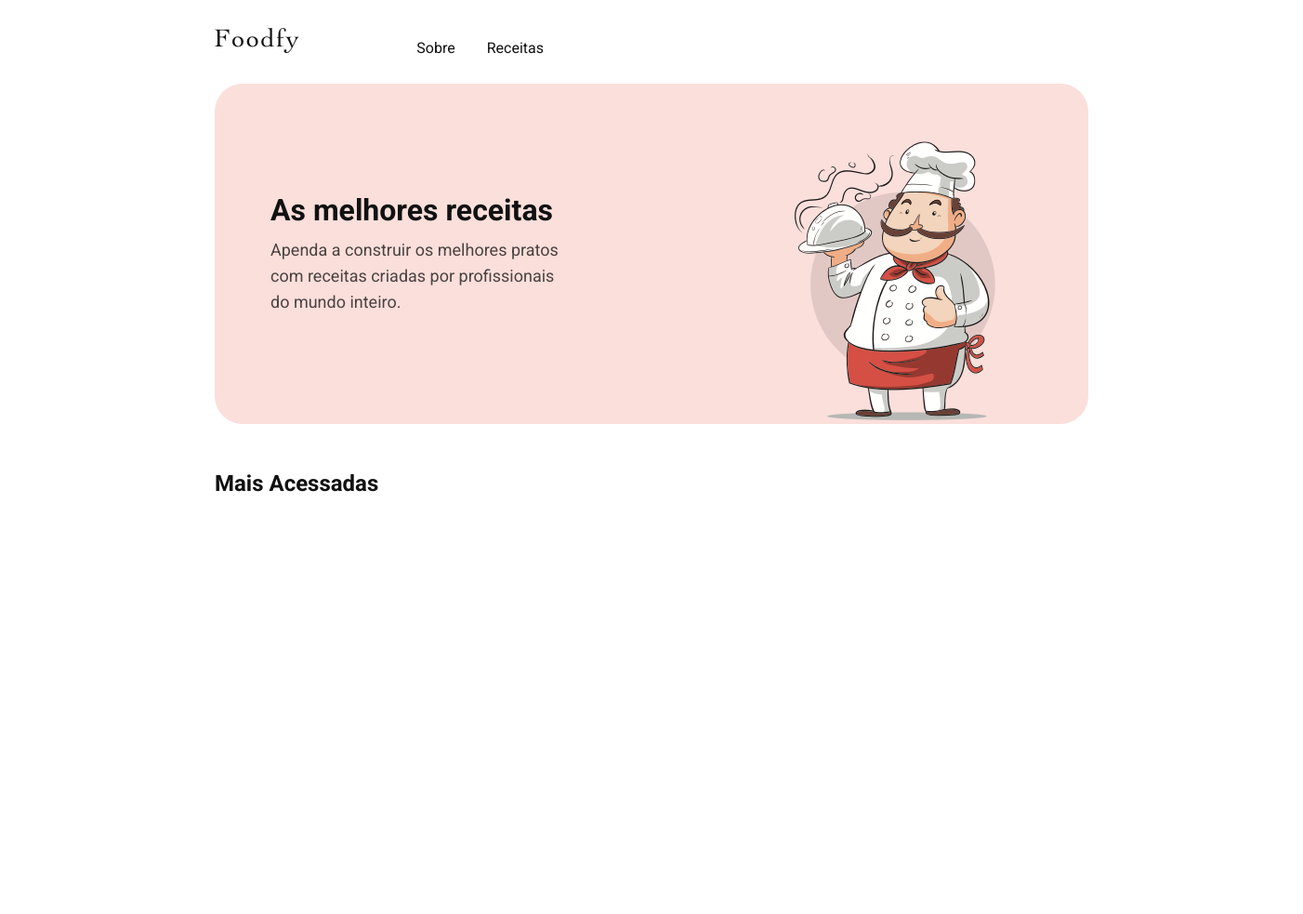
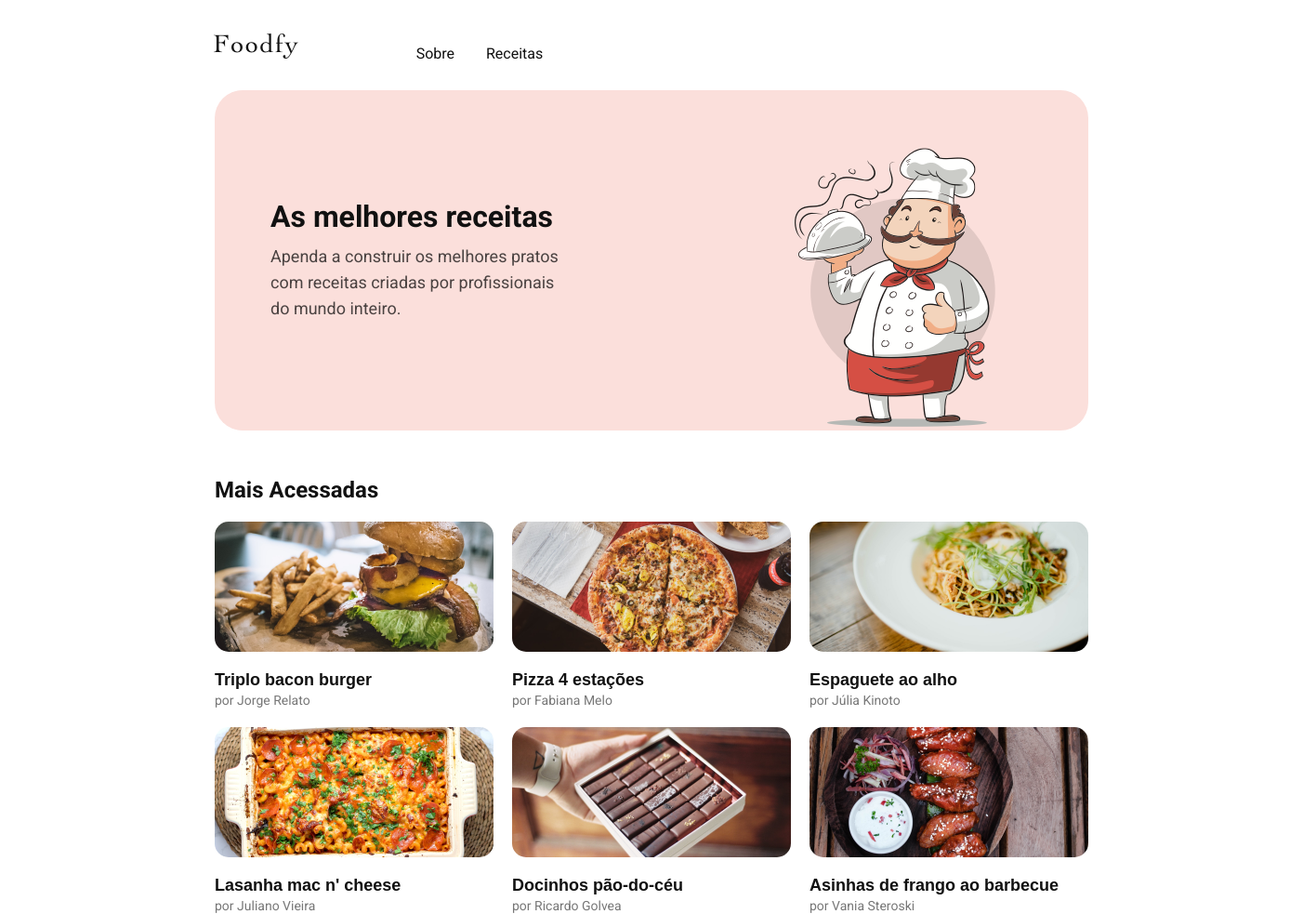
Before and after one commit to brenicio/foodfy, a plain HTML site: page index.html in a window 1280 px wide. Shown: the whole page at 93% size, 1402 px wide, since content can reach past the window. Before the commit the page ends 922 px from the top, so only its background shows below. Drawn offline with Linux system fonts and the light colour scheme.

Commit message:
Ajuste dos cards

```diff
--- a/css/style.css
+++ b/css/style.css
@@ -1,5 +1,4 @@
-@import url('https://fonts.googleapis.com/css2?family=Roboto&display=swap');
-@import url('https://fonts.googleapis.com/css2?family=Roboto:wght@700&display=swap');
+@import url('https://fonts.googleapis.com/css2?family=Roboto:wght@400;700&display=swap');
 
 
 
@@ -13,16 +12,23 @@ body {
     font-family: 'Roboto', sans-serif;
 }
 
+div.wrapper {
+    display: grid;
+    grid-template-columns: 1fr;
+    grid-template-rows: auto auto auto;
+    justify-items: center;
+}
+
+/**HEADER**/
 
 header {
-padding: 30px;
-margin: 0px 231px 30px 231px;
-position: relative;
+    padding: 36.1px 0 30px 0;
+    justify-self: stretch;
 }
 
 header div.links {
-    position: absolute;
-    left: 0px;
+    text-align: center;
+    margin: 0 557.4px 0 0;
 }
 
 header div.links a.page {
@@ -37,12 +43,12 @@ header div.links a img {
     margin: 0px 122.4px 0px 0px;
 }
 
-/***CONTENT***/
+/***MAIN CONTENT***/
 
 main div.content {
     margin: 0px 231px 0px 231px;
     display: grid;
-    grid-template-rows: 1fr 1fr;
+    grid-template-rows: auto;
 }
 
 main div.content div.title {
@@ -89,4 +95,37 @@ main div.mostViewed h1 {
     font-weight: bold;
     font-size: 24px;
     color: #111111;
+    padding-bottom: 20px;
 }
+
+main div.mostViewed div.cards {
+    display: grid;
+    grid-template-columns: 1fr 1fr 1fr;
+    gap: 20px;
+}
+
+main div.mostViewed div.card_image img {
+    border-radius: 15px;
+    border-radius: 15px;
+    max-width: 300px;
+    max-height: 140px;
+}
+
+main div.mostViewed .card_title {
+    padding-top: 15.56px;
+    padding-bottom: 1.56px;
+}
+
+main div.mostViewed .card_title span{
+    font-family: 'Roboto-Regular', sans-serif;
+    font-size: 18px;
+    font-weight: bold;
+    color:  #111111;
+    max-width: 156px;
+    max-height: 21px;
+}
+
+main div.mostViewed .card_autor span{
+    font-size: 14px;
+    color:  #777777;
+}
--- a/index.html
+++ b/index.html
@@ -7,6 +7,7 @@
 </head>
 
 <body>
+    <div class="wrapper">
         <header>
             <div class="links">
                 <a href="index.html"><img src="assets/logo.png"></a>
@@ -18,25 +19,101 @@
         <main>
             <div class="content">
                 <div class="title">
-
                     <div class="description">
                         <h1>As melhores receitas</h1>
                         <p>Apenda a construir os melhores pratos com receitas criadas por
                             profissionais do mundo inteiro.
                         </p>
                     </div>
-
                     <div class="image">
                         <img src="assets/chef.png">
+                    </div>
+                </div>
+
+                <div class="mostViewed">
+                    <h1>Mais Acessadas</h1>
+
+                    <div class="cards">
+
+                        <div class="card">
+                            <div class="card_image">
+                                <img src="assets/burger.png">
+                            </div>
+                            <div class="card_title">
+                                <span>Triplo bacon burger</span>
+                            </div>
+                            <div class="card_autor">
+                                <span>por Jorge Relato</span>
+                            </div>
+                        </div>
+
+                        <div class="card">
+                            <div class="card_image">
+                                <img src="assets/pizza.png">
+                            </div>
+                            <div class="card_title">
+                                <span>Pizza 4 estações</span>
+                            </div>
+                            <div class="card_autor">
+                                <span>por Fabiana Melo</span>
+                            </div>
+                        </div>
+
+                        <div class="card">
+                            <div class="card_image">
+                                <img src="assets/espaguete.png">
+                            </div>
+                            <div class="card_title">
+                                <span>Espaguete ao alho</span>
+                            </div>
+                            <div class="card_autor">
+                                <span>por Júlia Kinoto</span>
+                            </div>
+                        </div>
+
+                        <div class="card">
+                            <div class="card_image">
+                                <img src="assets/lasanha.png">
+                            </div>
+                            <div class="card_title">
+                                <span>Lasanha mac n' cheese</span>
+                            </div>
+                            <div class="card_autor">
+                                <span>por Juliano Vieira</span>
+                            </div>
+                        </div>
+
+                        <div class="card">
+                            <div class="card_image">
+                                <img src="assets/doce.png">
+                            </div>
+                            <div class="card_title">
+                                <span>Docinhos pão-do-céu</span>
+                            </div>
+                            <div class="card_autor">
+                                <span>por Ricardo Golvea</span>
+                            </div>
+                        </div>
+
+                        <div class="card">
+                            <div class="card_image">
+                                <img src="assets/asinhas.png">
+                            </div>
+                            <div class="card_title">
+                                <span>Asinhas de frango ao barbecue</span>
+                            </div>
+                            <div class="card_autor">
+                                <span>por Vania Steroski</span>
+                            </div>
                         </div>
 
                     </div>
 
-            <div class="mostViewed">
-                <h1>Mais Acessadas</h1>
                 </div>
             </div>
         </main>
+    </div>
+
 
     <footer></footer>
 
```
Lines whose indentation alone changed are shown as unchanged.
